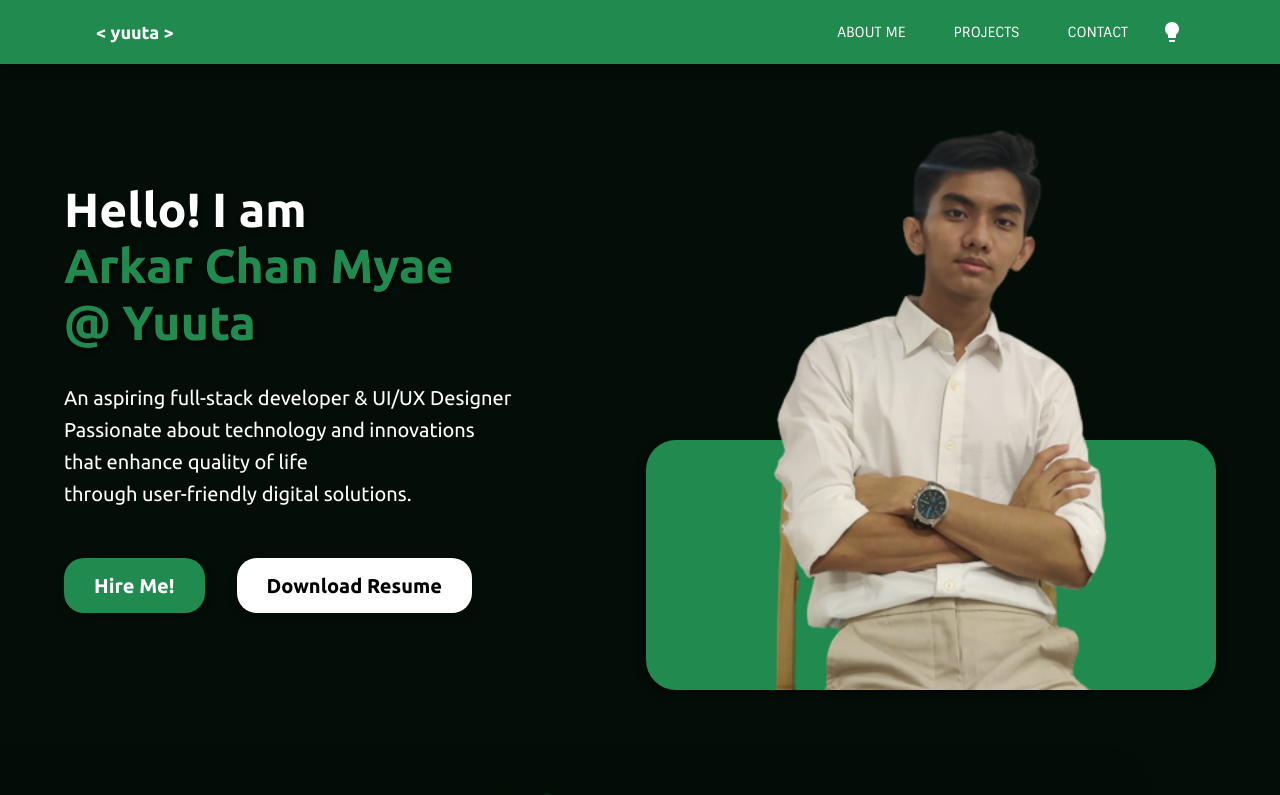
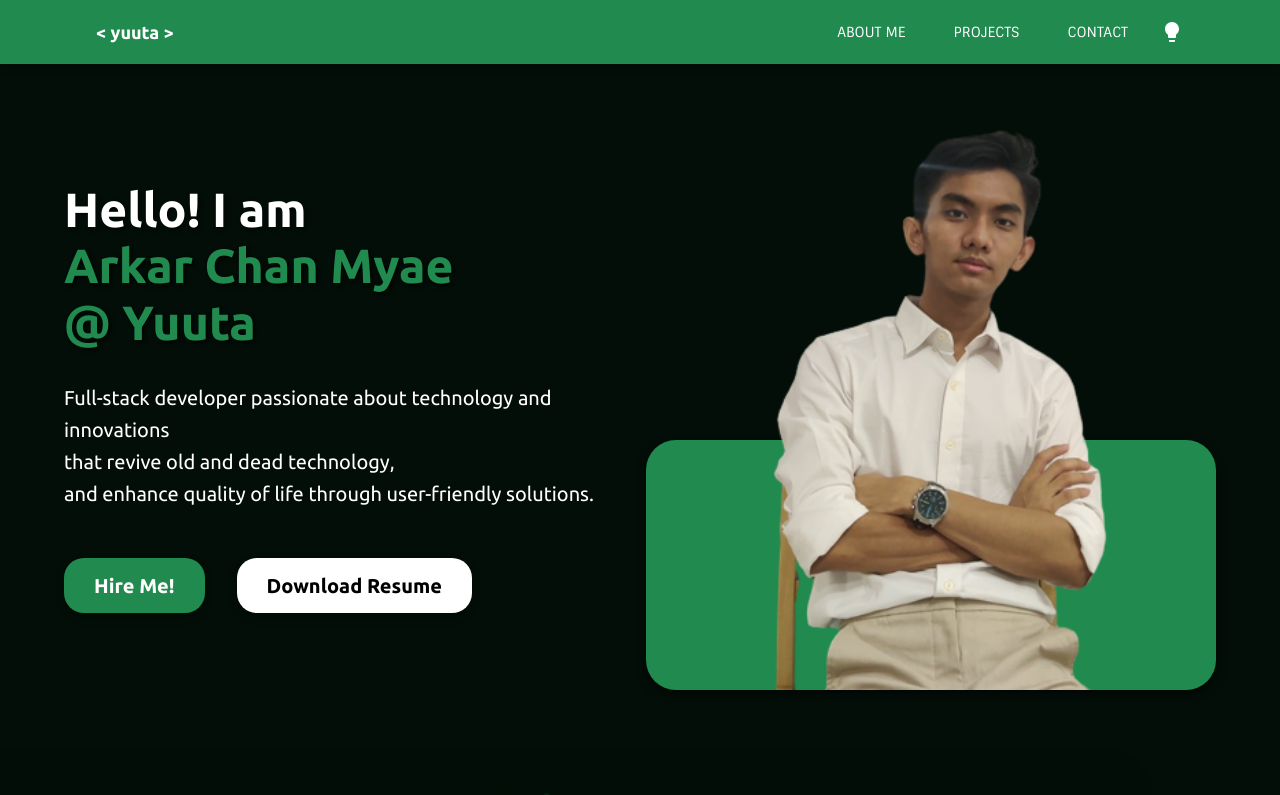
Before and after one commit to yuutakun-2/my-portfolio, a React (Vite) app: page / in a window 1280 px wide. Shown: the top 795 px of the page. Built offline with nearby package versions, Linux system fonts and the light colour scheme.

Commit message:
feat: update resume and desc

```diff
--- a/components/pages/HeroSection.jsx
+++ b/components/pages/HeroSection.jsx
@@ -91,13 +91,11 @@ export default function HeroSection() {
               color: isDark ? "dark.text" : "light.text",
             }}
           >
-            An aspiring full-stack developer & UI/UX Designer
+            Full-stack developer passionate about technology and innovations
             <br />
-            Passionate about technology and innovations
+            that revive old and dead technology,
             <br />
-            that enhance quality of life
-            <br />
-            through user-friendly digital solutions.
+            and enhance quality of life through user-friendly solutions.
           </Typography>
           <Box display="flex" gap={4} marginY={2}>
             <Button
```
Also changed, not shown: 2 other files (tests, documents, lock files or other folders).
